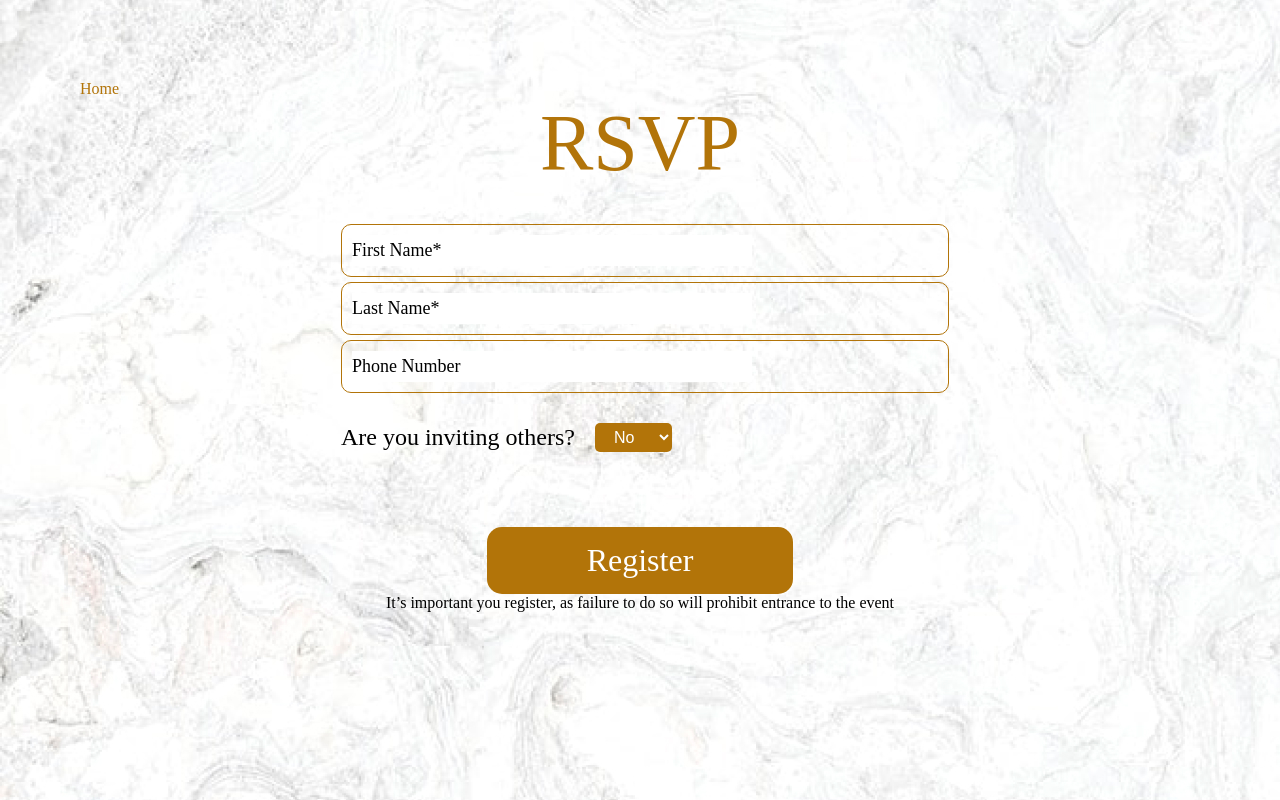
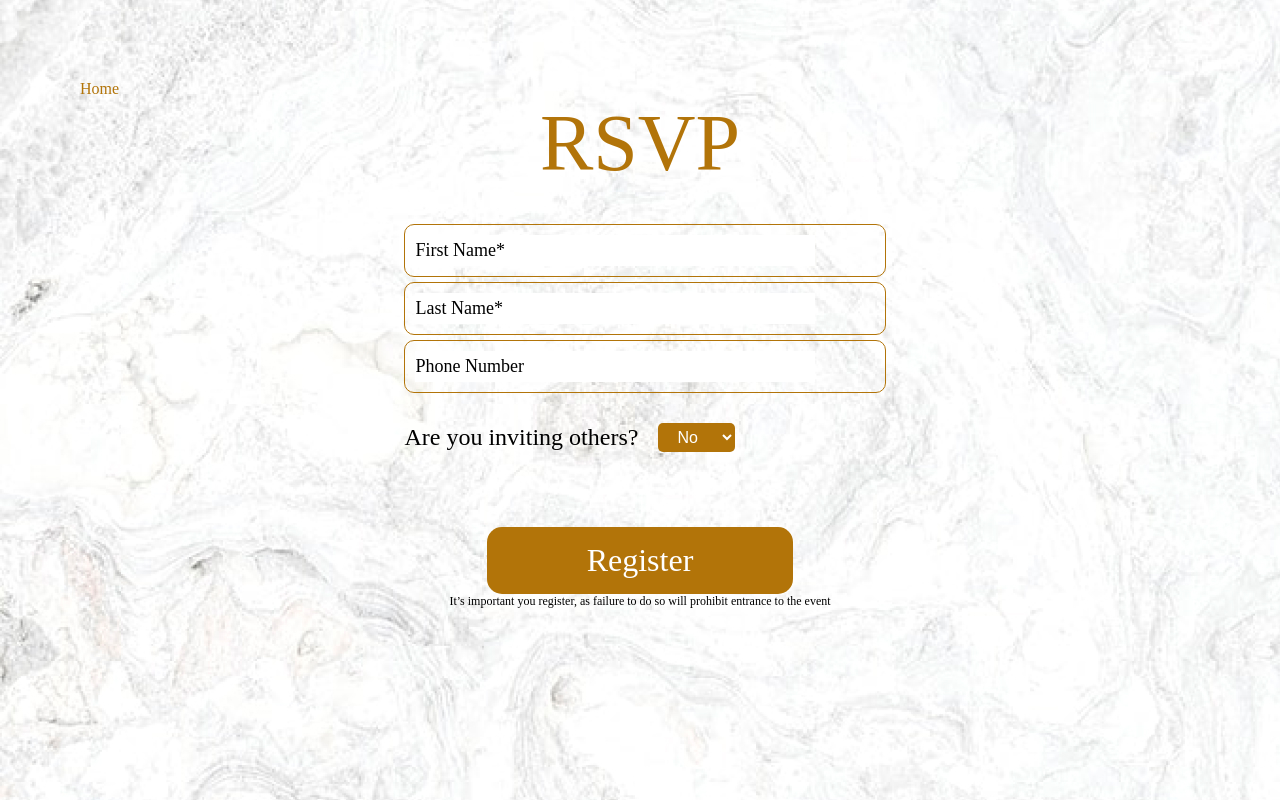
Before and after one commit to aidan-code/Digital-Invite, a React (Create React App) app in the folder mywed/: page /Rsvp in a window 1280 px wide. Built offline with nearby package versions, Linux system fonts and the light colour scheme; a web font is replaced by a local one.

Commit message:
font change

```diff
--- a/mywed/src/Components/Rsvp.css
+++ b/mywed/src/Components/Rsvp.css
@@ -90,7 +90,9 @@ input[type="text"]{
     margin: 50px;
     text-align: center;
 }
-
+.subbtn p{
+    font-size: 12px;
+}
 .reg-btn{
     padding:15px 100px;
     font-size:2rem;
```
